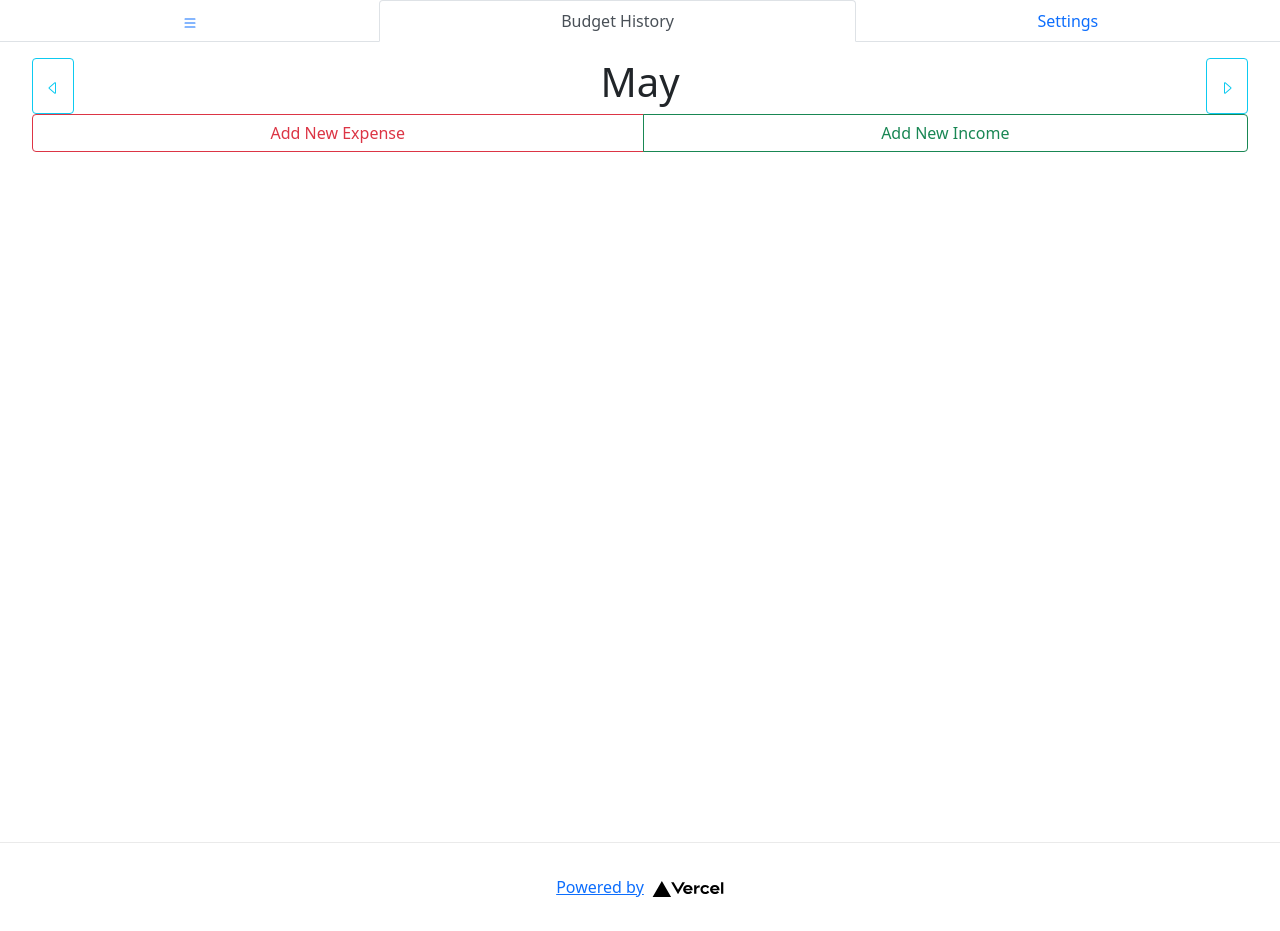
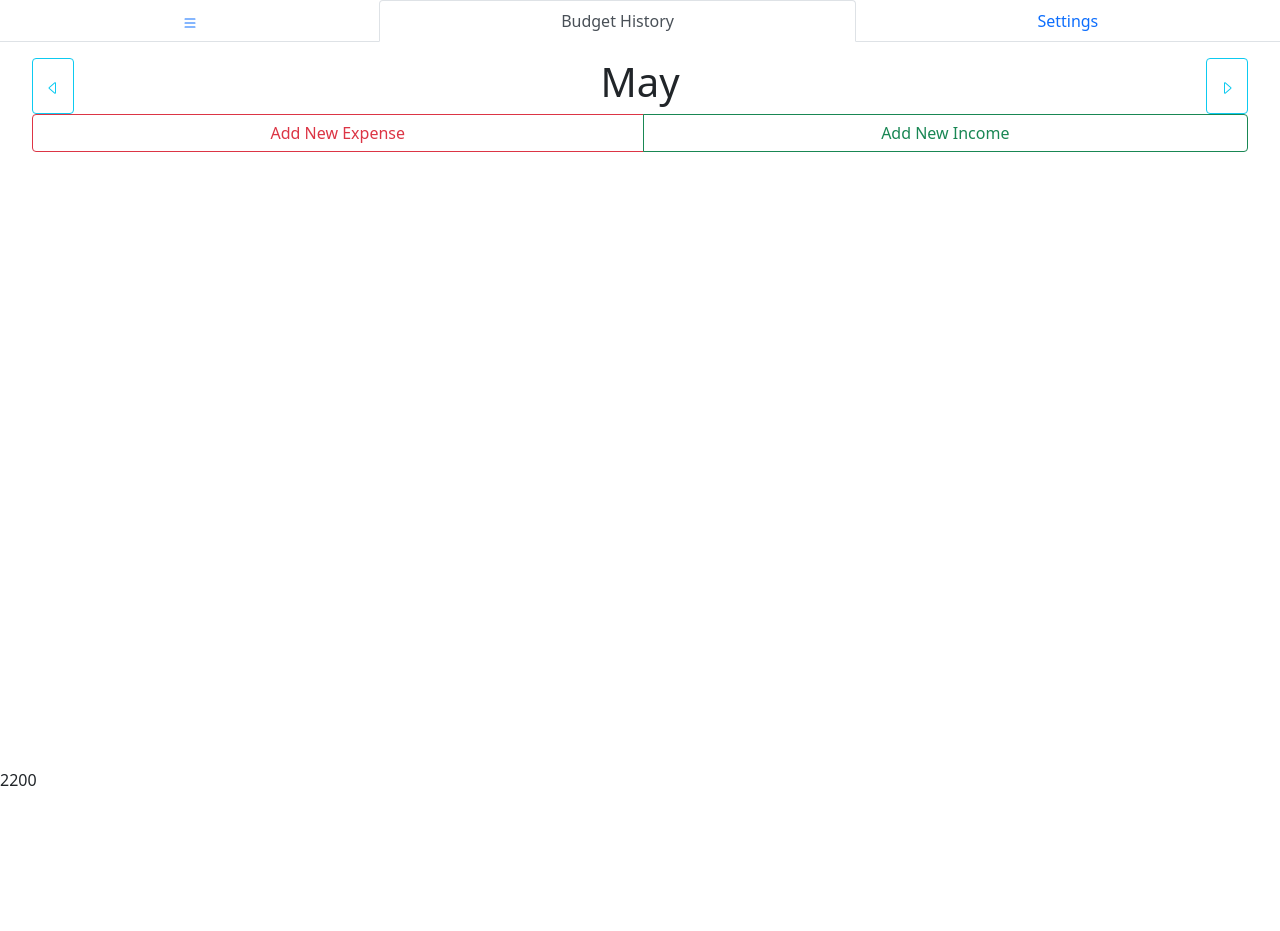
Before and after one commit to oliverwhite19/budgeterino, a Next.js app: page / in a window 1280 px wide. After the commit the page ends 800 px from the top, so only its background shows below. Built offline with nearby package versions, Linux system fonts and the light colour scheme.

Commit message:
feat: accumulated month counter in the footer

```diff
--- a/pages/_app.tsx
+++ b/pages/_app.tsx
@@ -3,28 +3,18 @@ import type { AppProps } from 'next/app';
 import 'bootstrap/dist/css/bootstrap.css';
 import Menu from '../components/navigation/Menu';
 import styles from '../styles/Home.module.css';
-import Image from 'next/image';
+import Head from 'next/head';
 
 function MyApp({ Component, pageProps }: AppProps) {
     return (
         <>
+            <Head>
+                <title>Budgeterino</title>
+            </Head>
             <Menu />
             <main className={styles.main}>
                 <Component {...pageProps} />
             </main>
-
-            <footer className={styles.footer}>
-                <a
-                    href="https://vercel.com?utm_source=create-next-app&utm_medium=default-template&utm_campaign=create-next-app"
-                    target="_blank"
-                    rel="noopener noreferrer"
-                >
-                    Powered by{' '}
-                    <span className={styles.logo}>
-                        <Image src="/vercel.svg" alt="Vercel Logo" width={72} height={16} />
-                    </span>
-                </a>
-            </footer>
         </>
     );
 }
--- a/pages/index.tsx
+++ b/pages/index.tsx
@@ -5,7 +5,7 @@ import { useState } from 'react';
 import dynamic from 'next/dynamic';
 import { budgetItem } from '../types';
 import { addMonths, endOfMonth, format, isAfter, isBefore, parse, startOfMonth, subMonths } from 'date-fns';
-import { Button } from 'react-bootstrap';
+import { Button, Navbar } from 'react-bootstrap';
 import { CaretLeft, CaretRight } from 'react-bootstrap-icons';
 import { styled } from '@stitches/react';
 
@@ -48,6 +48,11 @@ const Budget = () => {
 
     const [currentDate, setCurrentDate] = useState(new Date());
     const itemsAsDays = itemsToDays(items, startOfMonth(currentDate), endOfMonth(currentDate));
+    const monthTotal = Object.values(itemsAsDays).reduce(
+        (acc, items) => acc + items.reduce((accum, item) => (item.direction === 'out' ? accum - item.value : accum), 0),
+        0,
+    );
+    const budgetModeCounter = 2200;
     return (
         <>
             <TitleContainer>
@@ -65,6 +70,7 @@ const Budget = () => {
                     <Day date={value[0].date} lineItems={value} key={value[0].date} />
                 ))}
             </div>
+            <Navbar fixed="bottom">{budgetModeCounter + monthTotal}</Navbar>
         </>
     );
 };
--- a/styles/Home.module.css
+++ b/styles/Home.module.css
@@ -3,7 +3,6 @@
 }
 
 .main {
-    min-height: 100vh;
     padding: 1rem 2rem 0rem 2rem;
 }
 
```
